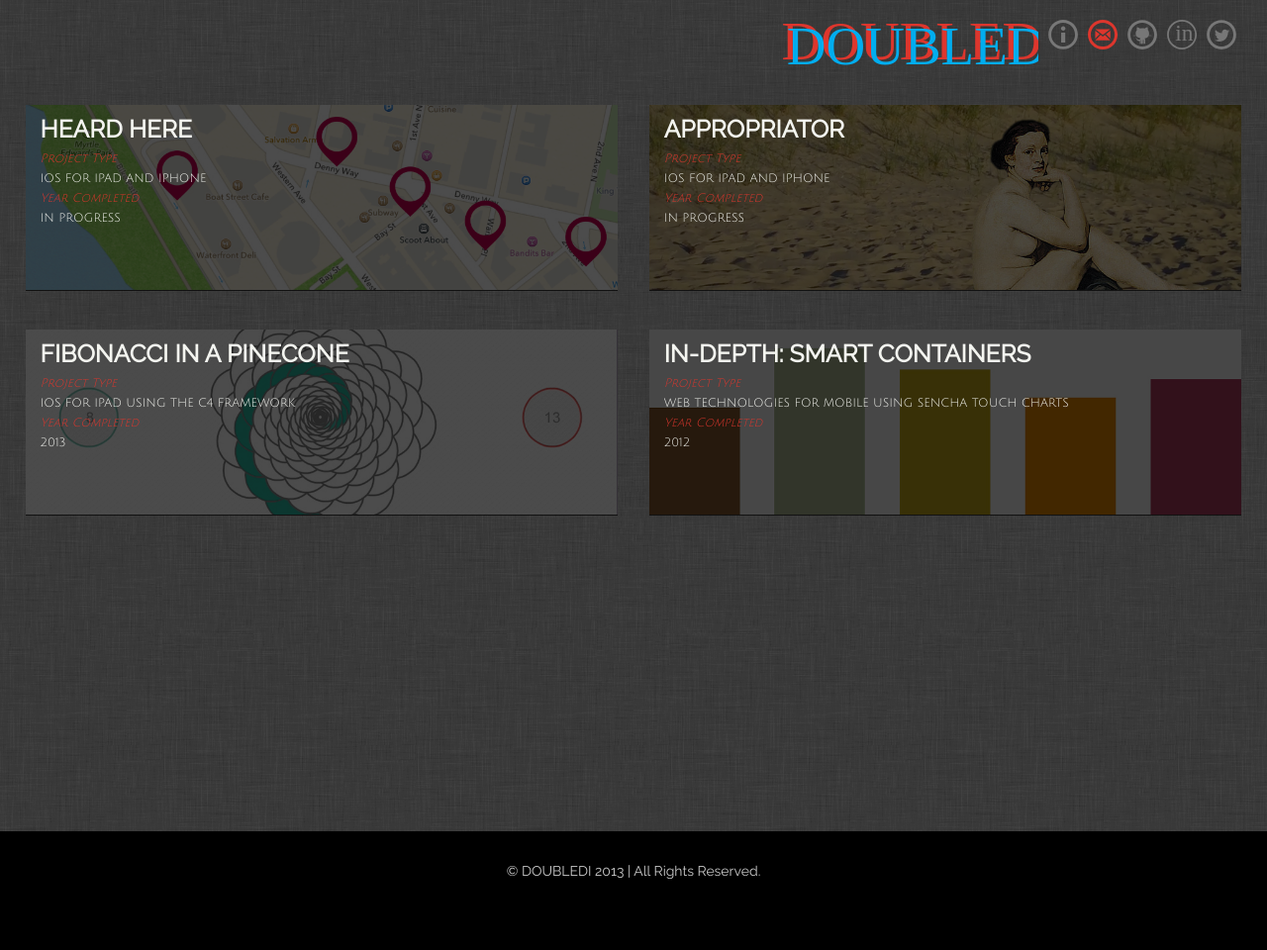
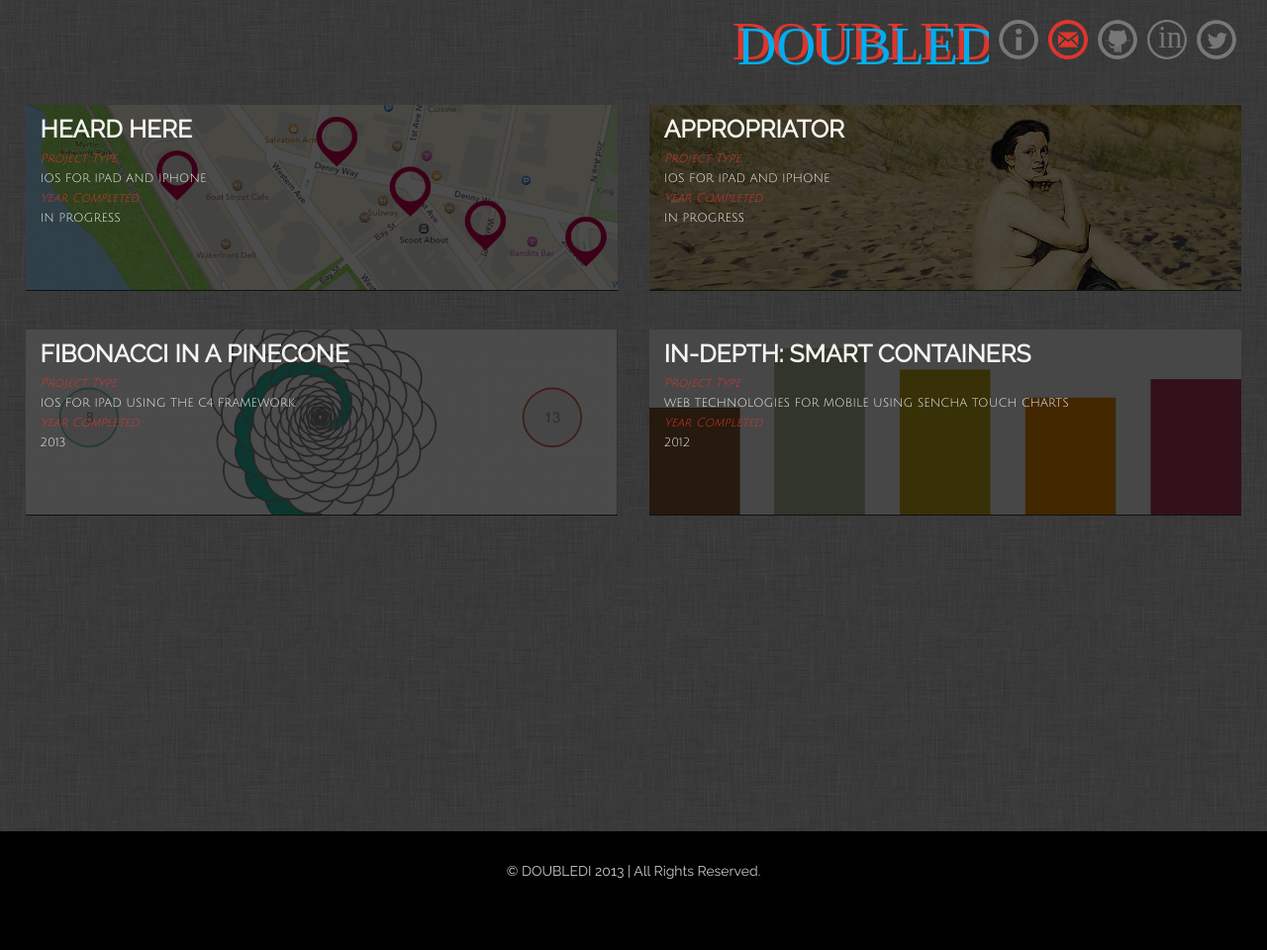
Before and after one commit to diannamertz/doubledi.github.com, a Jekyll site: the page built from index.html, in a window 1280 px wide. Shown: the whole page at 99% size. Built offline with Jekyll 4.4.1, drawn with Linux system fonts in a browser that asks for light colours.

```diff
--- a/css/style.css
+++ b/css/style.css
@@ -34,8 +34,8 @@
 
 .icondd {
   margin-top: 5px;
-  height: 30px;
-  width: 30px;
+  height: 40px;
+  width: 40px;
 }
 
 .icondd:hover {
```
